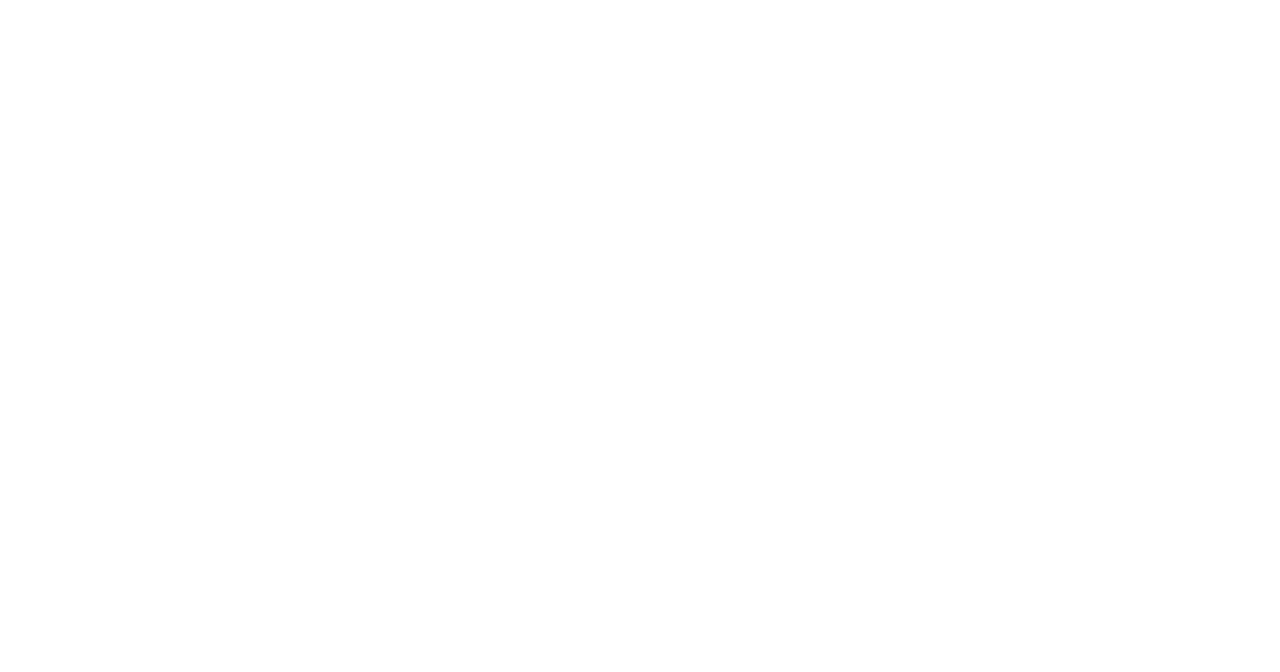
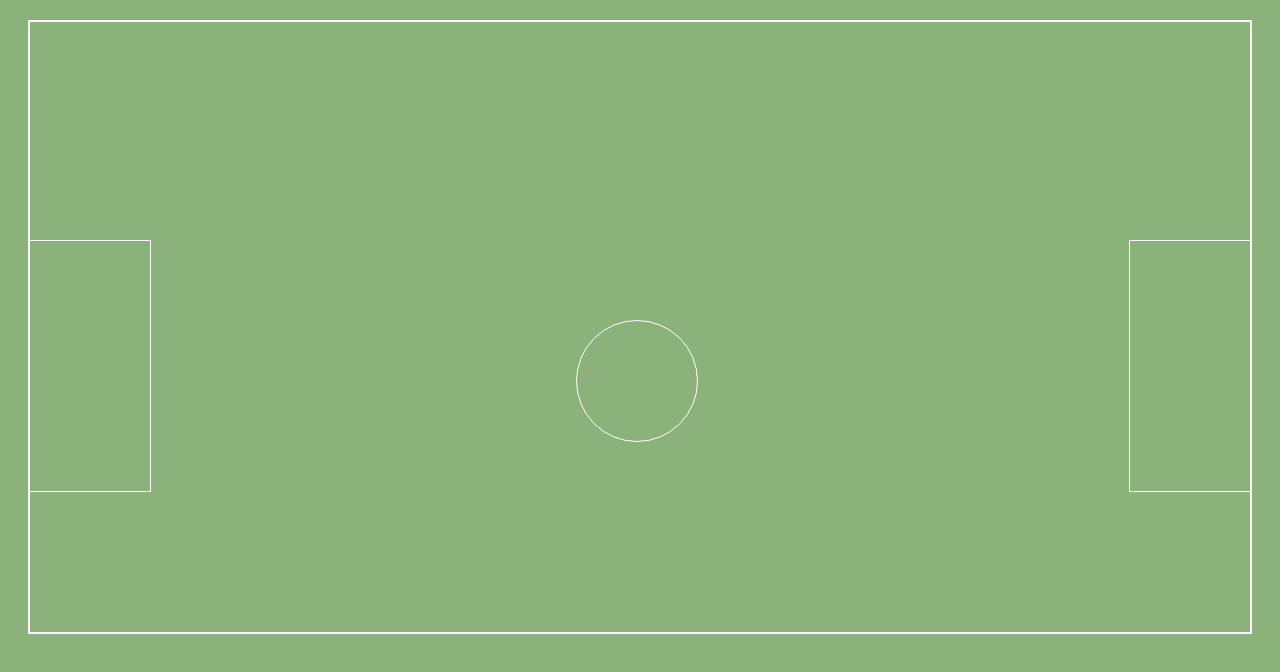
Before and after one commit to strongwarmi/LaCancha, a plain HTML site: page index.html in a window 1280 px wide. Drawn offline with Linux system fonts and the light colour scheme.

Commit message:
arcos y centro

```diff
--- a/assets/css/main.css
+++ b/assets/css/main.css
@@ -0,0 +1,36 @@
+body{
+  background-color: #8cb27c;
+}
+.canchita{
+  border: 2px solid #fff;
+  width: auto;
+  height: 610px;
+  margin: 20px;
+}
+.ArcoIzquierda{
+  width: 120px;
+  height: 250px;
+  border: 1px solid #fff;
+  top: 30%;
+  position: absolute;
+  display: inline-block;
+  left: 29px;
+}
+.ArcoDerecha{
+  width: 120px;
+  height: 250px;
+  border: 1px solid #fff;
+  position: absolute;
+  top: 30%;
+  display: inline-block;
+  right: 29px;
+}
+.Medio{
+  width: 120px;
+  height: 120px;
+  top: 40%;
+  border: 1px solid #fff;
+  border-radius: 100%;
+  position: absolute;
+  left: 45%;
+}
--- a/index.html
+++ b/index.html
@@ -8,6 +8,11 @@
   <title>Leccion 23 - Ejercicio enunciado - La cancha</title>
 </head>
 <body>
+  <div class="canchita">
+    <div class="ArcoIzquierda" ></div>
+    <div class="Medio"></div>
+    <div class="ArcoDerecha"></div>
+  </div>
   <script type="text/javascript" src="assets/js/main.js"></script>
 </body>
 </html>
```
